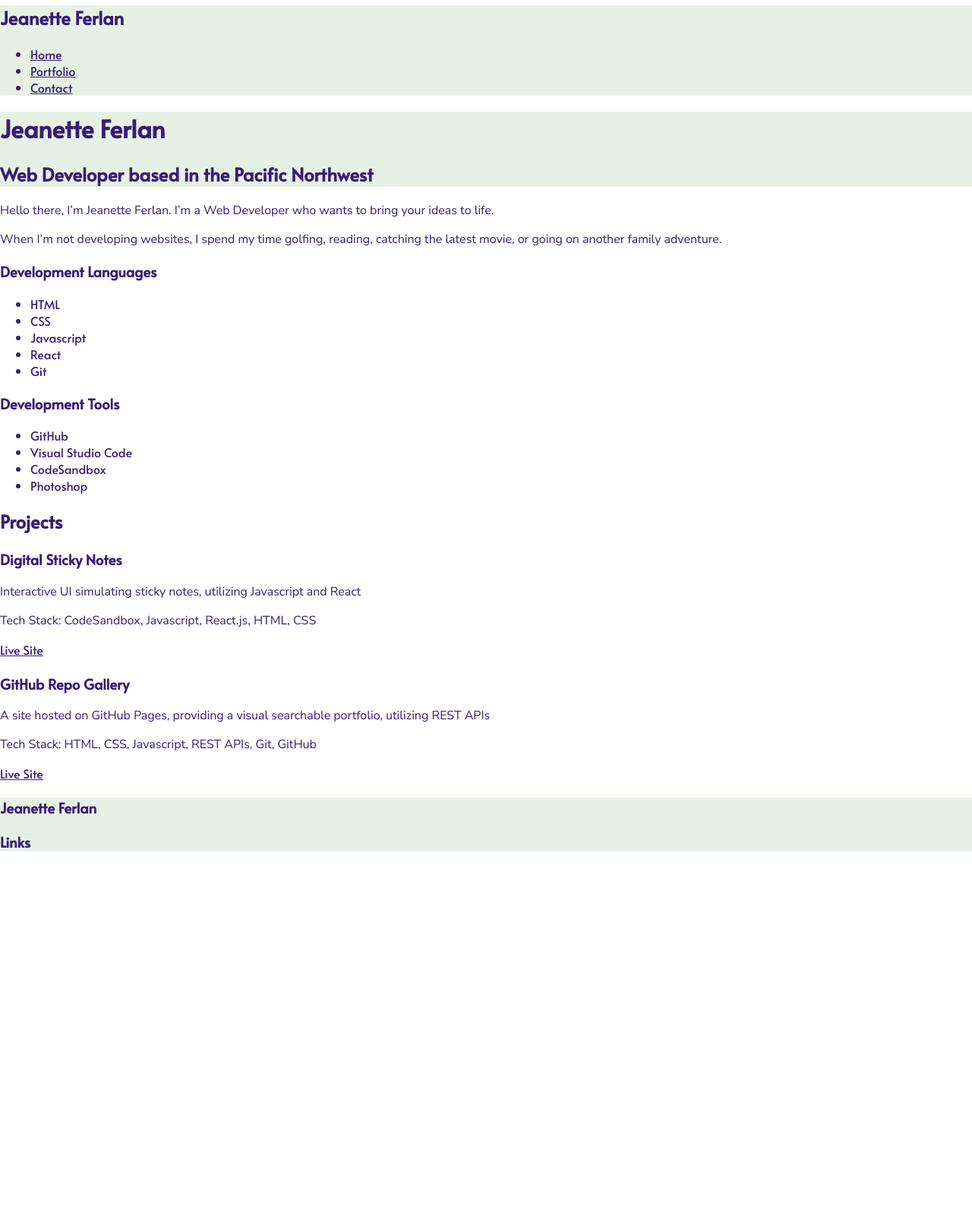
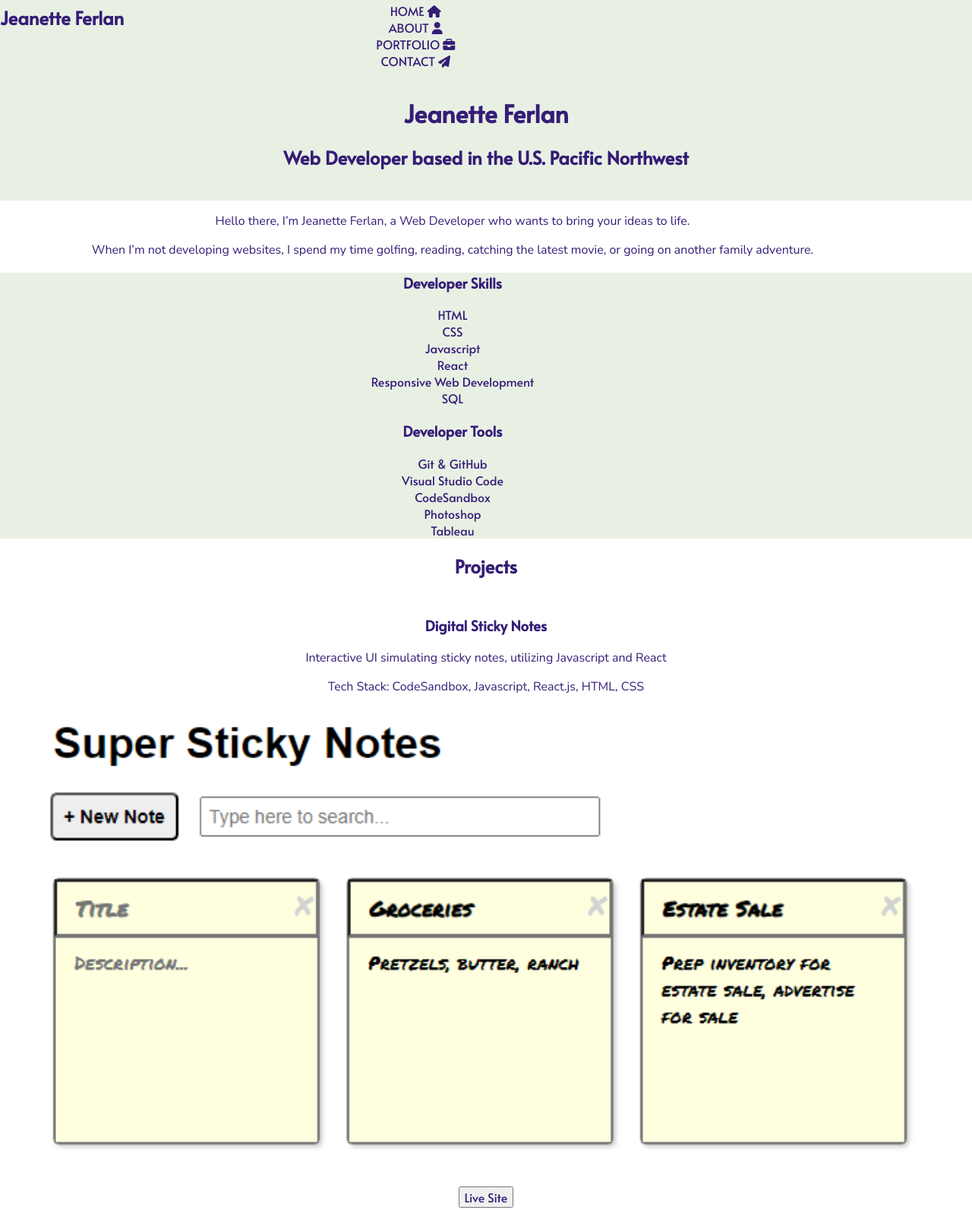
Before and after one commit to jeanette-f/portfolio, a website built with webpack: page index.html in a window 1280 px wide. Shown: the part 13-1606 px from the top of the page at 76% size. Before the commit the page ends 1153 px from the top, so only its background shows below. Built offline with nearby package versions, Linux system fonts and the light colour scheme.

Commit message:
Add icons, links, and CSS

```diff
--- a/css/main.css
+++ b/css/main.css
@@ -1,27 +1,88 @@
+/* Global styles */
 * {
     color: #351D77;
     font-family: "Alata", sans-serif;
+    text-align: center;
 }
 
 .content-wrapper {
     width: 90%;
+    margin: 0 20px;
 }
 
-header {
-    background-color: #E8F0E4;
+a {
+    text-decoration: none;
 }
-
 h1 {
-
+    margin: 0;
 }
 
 p {
     font-family: "Nunito Sans", sans-serif;
 }
 
+img {
+    width: 100%;
+}
+
+/* Header section styles */
+header {
+    background-color: #E8F0E4;
+    display: flex;
+}
+
+header nav {
+    text-transform: uppercase;
+    width: 60%;
+}
+
+header nav ul {
+    list-style: none;
+    text-decoration: none;
+    padding-inline-start: 0;
+}
+
+/* Hero area styles */
 .hero {
     background-color: #E8F0E4;
+    margin: 0;
+    padding: 20px 0;
 }
+/* About section styles */
+
+/* Skill section styles */
+#skills-list {
+    background-color: #E8F0E4;
+}
+
+#skills-list h3 {
+    display: flex;
+    justify-content: center;
+    align-items: center;
+    text-align: center;
+}
+
+#skills-list ul {
+    list-style: none;
+    padding-inline-start: 0;
+}
+
+/* Projects section styles */
+.project {
+    padding: 10px 0;
+}
+
+/* Footer section styles */
 footer {
     background-color: #E8F0E4;
+    display: flex;
+    flex-direction: column;
+    align-items: center;
+    text-align: center;
+    margin-top: 30px;
+    padding-bottom: 30px;
 }
+
+footer i {
+    padding: 0 10px;
+}
--- a/index.html
+++ b/index.html
@@ -3,7 +3,7 @@
     <head>
       <meta charset="utf-8">
       <meta name="viewport" content="width=device-width, initial-scale=1">
-        <title>Jeanette Ferlan</title>
+        <title>Jeanette Ferlan Web Development</title>
         <link rel="stylesheet" href="css/normalize.css">
         <link rel="stylesheet" href="css/main.css">
 
@@ -38,9 +38,10 @@
         </div>
           <nav>
             <ul>
-              <li><a href="index.html">Home</a></li>
-              <li><a href="work/index.html">Portfolio</a></li>
-              <li><a href="#contact">Contact</a> </li>
+              <li><a href="index.html">Home <i class="fa-solid fa-house"></i></a></li>
+              <li><a href="#about">About <i class="fa-solid fa-user"></i></a></li>
+              <li><a href="#projects">Portfolio <i class="fa-solid fa-briefcase"></i></a></li>
+              <li><a href="#contact">Contact <i class="fa-solid fa-paper-plane"></i></a> </li>
             </ul>
           </nav>
 
@@ -50,64 +51,90 @@
       <main>
         <div class="hero">
           <h1>Jeanette Ferlan</h1>
-          <h2>Web Developer based in the Pacific Northwest</h2>
+          <h2>Web Developer based in the U.S. Pacific Northwest</h2>
 
         </div>
+        <div id="about">
           <div class="content-wrapper">
-          <p>Hello there, I’m Jeanette Ferlan. I’m a Web Developer who wants to bring your ideas to life.</p>
+            <p>Hello there, I’m Jeanette Ferlan, a Web Developer who wants to bring your ideas to life.</p>
+            <p></p>
             <p>When I’m not developing websites, I spend my time golfing, reading, catching the latest movie, or going on another family adventure. </p>
           </div>
-        <div class="skills-list content-wrapper">
-          <div class="dev-lang">
-            <h3>Development Languages</h3>
+        </div>
+        <div id="skills-list">
+          <div class="content-wrapper">
+            <div class="dev-skills">
+              <h3>Developer Skills</h3>
               <ul>
                 <li>HTML</li>
                 <li>CSS</li>
                 <li>Javascript</li>
                 <li>React</li>
-              <li>Git</li>
+                <li>Responsive Web Development</li>
+                <li>SQL</li>
+
               </ul>
             </div>
             <div class="dev-tools">
-            <h3>Development Tools</h3>
+              <h3>Developer Tools</h3>
               <ul>
-              <li>GitHub</li>
+                <li>Git & GitHub</li>
                 <li>Visual Studio Code</li>
                 <li>CodeSandbox</li>
                 <li>Photoshop</li>
+                <li>Tableau</li>
               </ul>
             </div>
           </div>
-        <div>
+        </div>
+        <div id="projects-list">
           <h2>Projects</h2>
-          <div class="projects">
+          <div class="project">
             <h3>Digital Sticky Notes</h3>
             <p>Interactive UI simulating sticky notes, utilizing Javascript and React</p>
             <p>Tech Stack: CodeSandbox, Javascript, React.js, HTML, CSS</p>
-            <p>
+            <figure>
+              <img src="img/super-sticky-notes.png" alt="sticky notes app">
+            </figure>
+            <button>
               <a href="https://z3wh33.csb.app/" target="_blank" rel="noopener">Live Site</a>
-            </p>
+            </button>
           </div>
-          <div class="projects">
+          <div class="project">
             <h3>GitHub Repo Gallery</h3>
             <p>A site hosted on GitHub Pages, providing a visual searchable portfolio, utilizing REST APIs</p>
             <p>Tech Stack: HTML, CSS, Javascript, REST APIs, Git, GitHub</p>
-            <p>
+            <figure>
+              <img src="img/github-repo-gallery.png" alt="GitHub Repo Gallery">
+            </figure>
+            <button>
               <a href="https://jeanette-f.github.io/github-repo-gallery/" target="_blank" rel="noopener">Live Site</a>
-            </p>
+            </button>
           </div>
-          <div class="projects">
-
+          <div class="project">
+            <h3>Unplugged Team Retreats</h3>
+            <p>A responsive website for a team retreat company, using a mobile first approach, from a provided design comp</p>
+            <p>Tech Stack: HTML. CSS, mobile first responsive design, Git, GitHub, Photoshop</p>
+            <figure>
+              <img src="img/Unplugged Retreat.png" alt="Unplugged Retreat">
+            </figure>
+            <button>
+              <a href="https://jeanette-f.github.io/unplugged-website/" target="_blank" rel="noopener">Live Site</a>
+            </button>
           </div>
         </div>
       </main>
 
 <!--footer section -->
-      <footer>
-        <div class="content-wrapper contact">
-          <h3>Jeanette Ferlan</h3>
+      <footer id="contact">
+        <div class="content-wrapper">
+          <h2>Jeanette Ferlan</h2>
+          <p><i class="fa-solid fa-envelope"></i> hello@jeanetteferlan.com</p>
           <h3>Links</h3>
-
+          <a href="https://www.linkedin.com/in/jeanette-ferlan" target="_blank" title="LinkedIn">
+          <i class="fa-brands fa-linkedin fa-xl" style="color: #351D77"></i></a>
+          <a href="https://github.com/jeanette-f" target="_blank" title="GitHub">
+          <i class="fa-brands fa-github fa-xl" style="color: #351D77;"></i></a>
 
         </div>
       </footer>
```
Also changed, not shown: img/Unplugged Retreat.png (added), img/github-repo-gallery.png (added), img/super-sticky-notes.png (added). Lines whose indentation alone changed are shown as unchanged.
